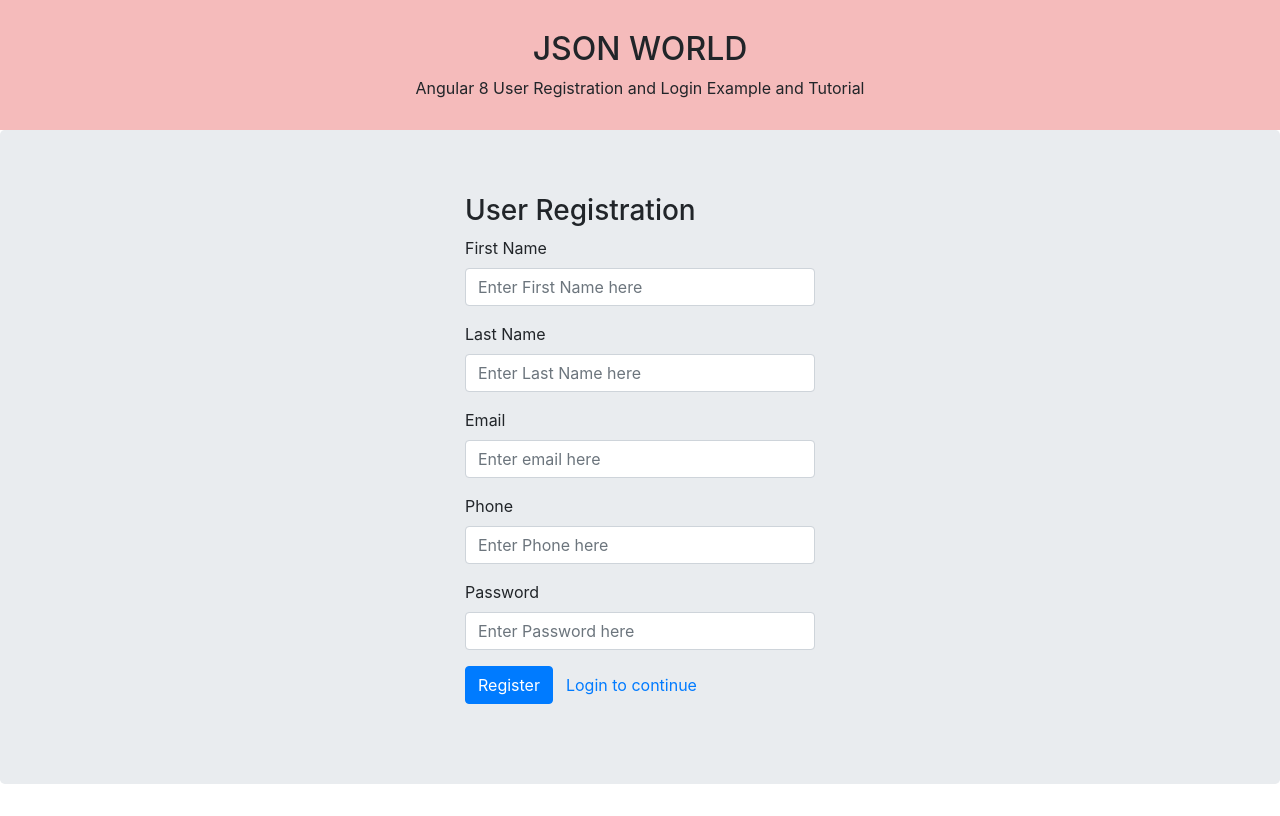
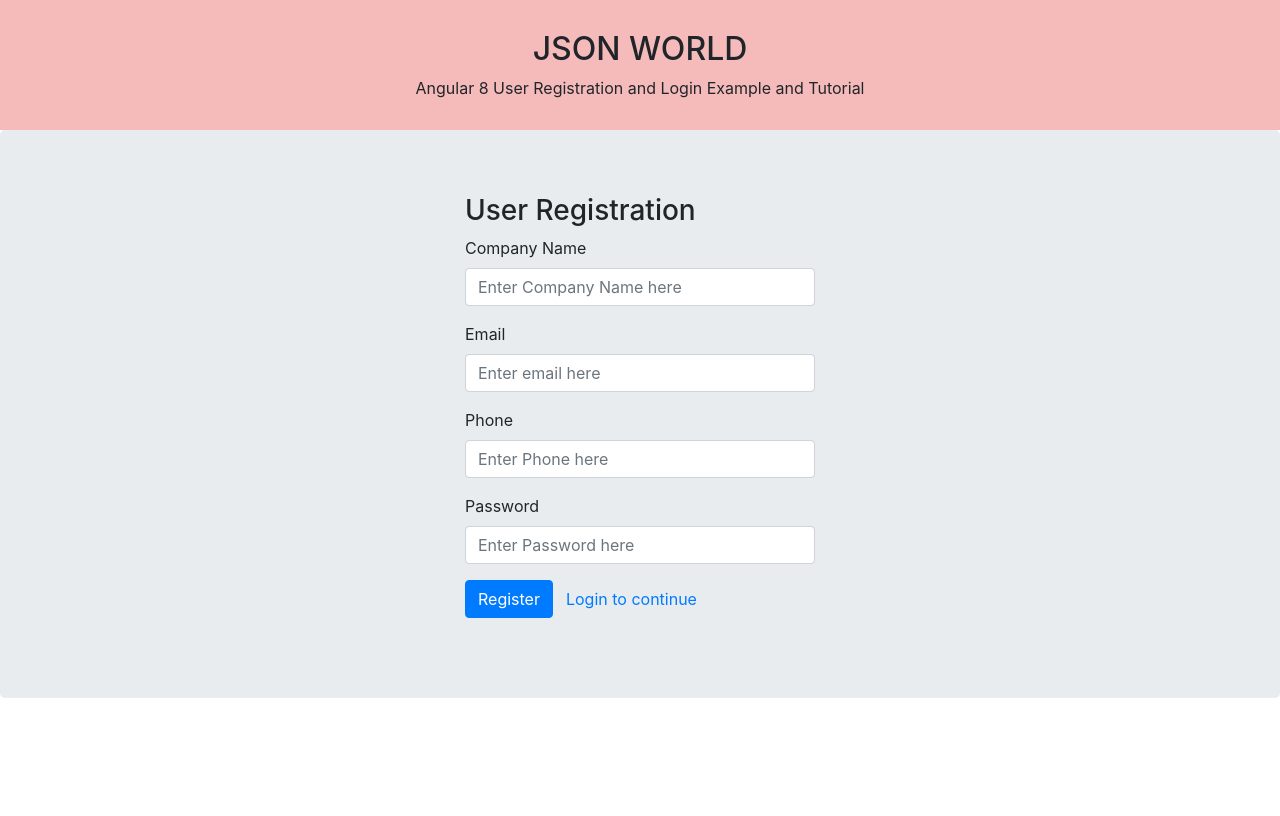
Before and after one commit to firegod17/Filds_For_ADV, an Angular app: page /register in a window 1280 px wide. Built offline with nearby package versions, Linux system fonts and the light colour scheme.

Commit message:
Register work

```diff
--- a/src/app/_models/user.ts
+++ b/src/app/_models/user.ts
@@ -1,6 +1,5 @@
 export class User {
-  firstName: string;
-  lastName: string;
+  companyName: string;
   email: string;
   phone: number;
   password: string;
--- a/src/app/_services/user.service.ts
+++ b/src/app/_services/user.service.ts
@@ -8,7 +8,7 @@ export class UserService {
   constructor(private http: HttpClient) { }
 
   register(user: User) {
-      return this.http.post(`auth/register`, user);
+      return this.http.post(`api/user/registerAdvertiser`, user);
   }
 
 }
--- a/src/app/register/register.component.html
+++ b/src/app/register/register.component.html
@@ -1,17 +1,13 @@
 <h3>User Registration</h3>
 <form [formGroup]="registerForm" (ngSubmit)="onFormSubmit()">
   <div class="form-group">
-    <label for="firstName">First Name</label>
-        <input type="text" formControlName="firstName" class="form-control" [ngClass]="{ 'is-invalid': submitted && fval.firstName.errors }" placeholder="Enter First Name here"/>
+    <label for="firstName">Company Name</label>
+        <input type="text" formControlName="companyName" class="form-control" [ngClass]="{ 'is-invalid': submitted && fval.firstName.errors }" placeholder="Enter Company Name here"/>
         <div *ngIf="submitted && fval.firstName.errors" class="invalid-feedback">
-            <div *ngIf="fval.firstName.errors.required">First Name is required</div>
+            <div *ngIf="fval.firstName.errors.required">Company Name is required</div>
         </div>
   </div>
 
-  <div class="form-group">
-    <label for="lastName">Last Name</label>
-        <input type="text" formControlName="lastName" class="form-control" placeholder="Enter Last Name here"/>
-  </div>
   <div class="form-group">
     <label for="email">Email</label>
     <input type="text" formControlName="email" class="form-control" [ngClass]="{ 'is-invalid': submitted && fval.email.errors }" placeholder="Enter email here"/>
--- a/src/app/register/register.component.ts
+++ b/src/app/register/register.component.ts
@@ -22,8 +22,7 @@ export class RegisterComponent implements OnInit {
 
   ngOnInit() {
     this.registerForm = this.formBuilder.group({
-      firstName: ['', Validators.required],
-      lastName: ['', Validators.required],
+      companyName: ['', Validators.required],
       phone: ['', Validators.required],
       email: ['', [Validators.required,Validators.email]],
       password: ['', [Validators.required, Validators.minLength(6)]]
--- a/src/environments/environment.ts
+++ b/src/environments/environment.ts
@@ -4,7 +4,7 @@
 
 export const environment = {
   production: false,
-  apiBaseUrl :'http://localhost:3000/'
+  apiBaseUrl :'http://47fb4d19.ngrok.io/'
 };
 
 /*
```
